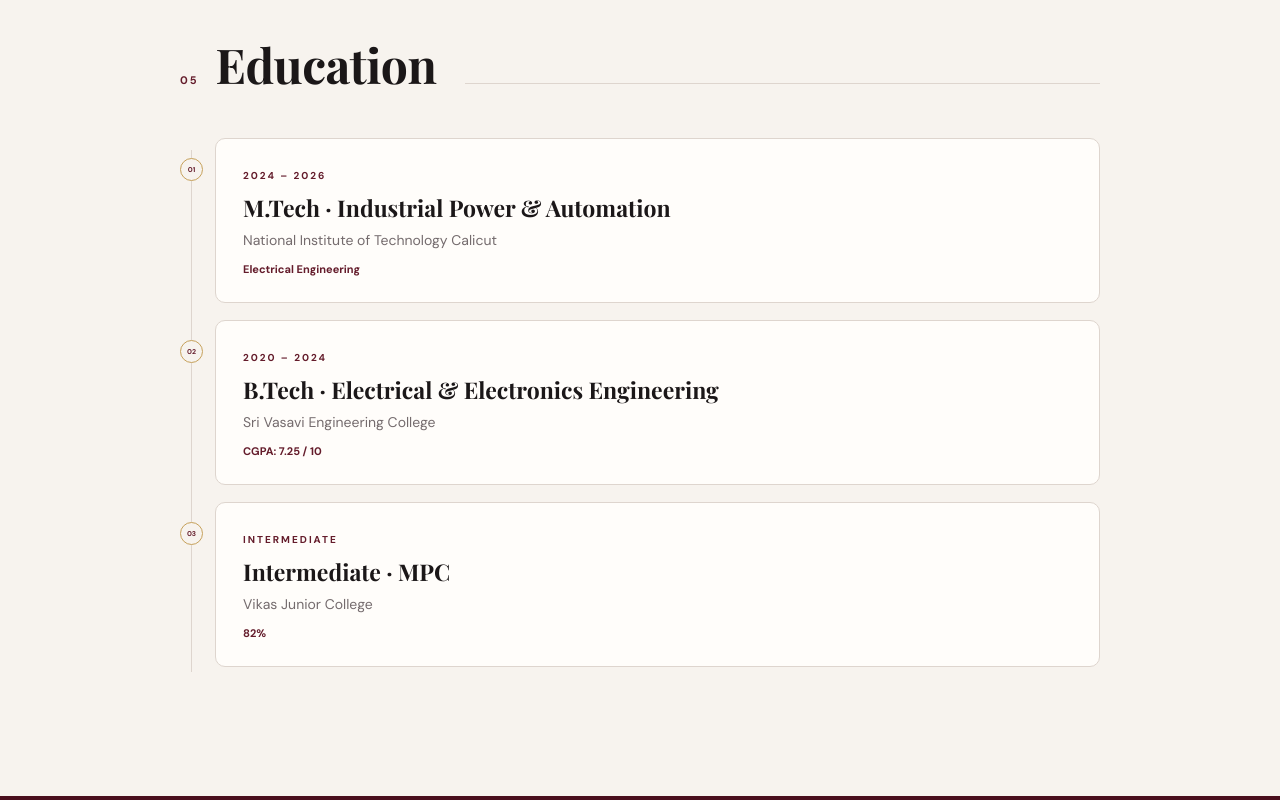
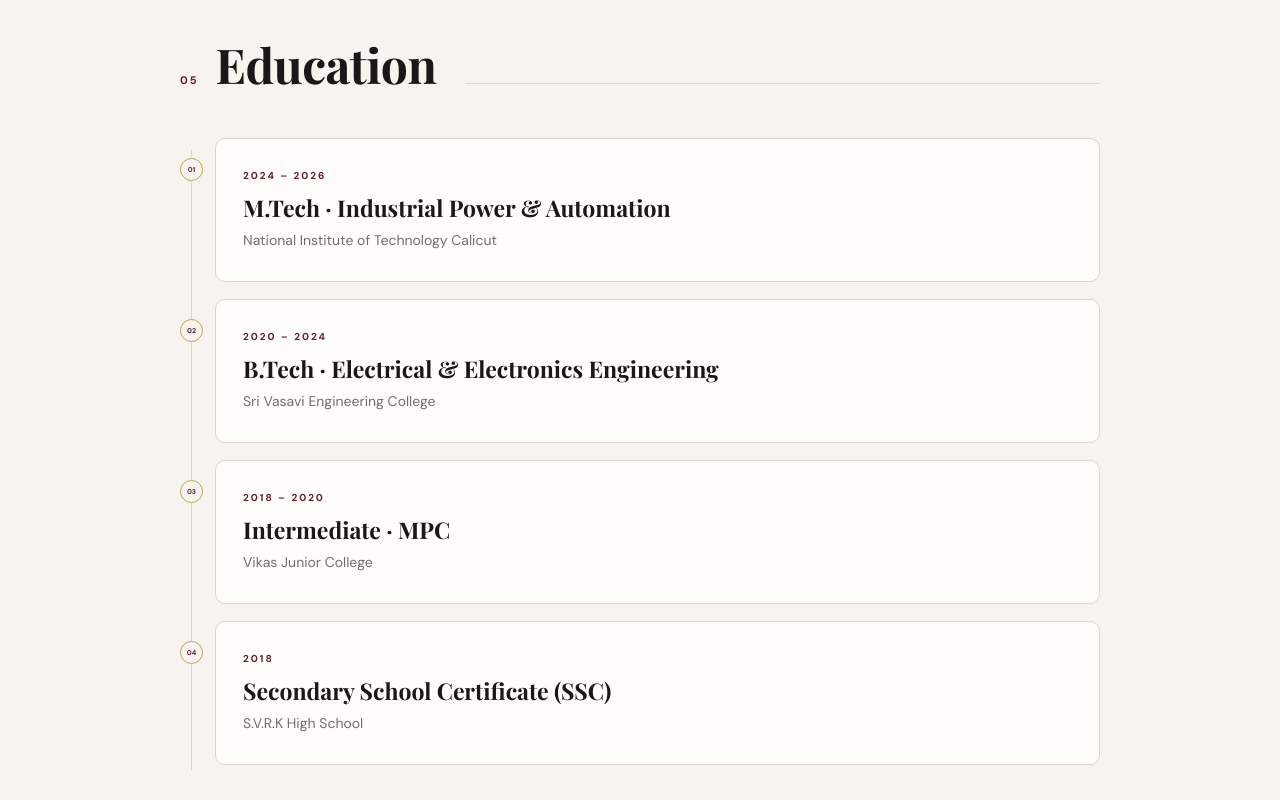
Before and after one commit to Sunny1112003/Prajna-Portfolio, a React (Vite) app: page / in a window 1280 px wide. Shown: the part 4560-5360 px from the top of the page. Built offline with nearby package versions, Linux system fonts and the light colour scheme.

Commit message:
Update education and contact copy

```diff
--- a/src/content.ts
+++ b/src/content.ts
@@ -217,24 +217,30 @@
   degree: string
   institution: string
   period: string
-  detail?: string
+  details?: string[]
 }[] = [
   {
     degree: 'M.Tech · Industrial Power & Automation',
     institution: 'National Institute of Technology Calicut',
     period: '2024 – 2026',
-    detail: 'Electrical Engineering',
+    details: ['Electrical Engineering', 'CGPA: 7.85'],
   },
   {
     degree: 'B.Tech · Electrical & Electronics Engineering',
     institution: 'Sri Vasavi Engineering College',
     period: '2020 – 2024',
-    detail: 'CGPA: 7.25 / 10',
+    details: ['CGPA: 7.25'],
   },
   {
     degree: 'Intermediate · MPC',
     institution: 'Vikas Junior College',
-    period: 'Intermediate',
-    detail: '82%',
+    period: '2018 – 2020',
+    details: ['82%'],
+  },
+  {
+    degree: 'Secondary School Certificate (SSC)',
+    institution: 'S.V.R.K High School',
+    period: '2018',
+    details: ['CGPA: 8.8'],
   },
 ]
```
